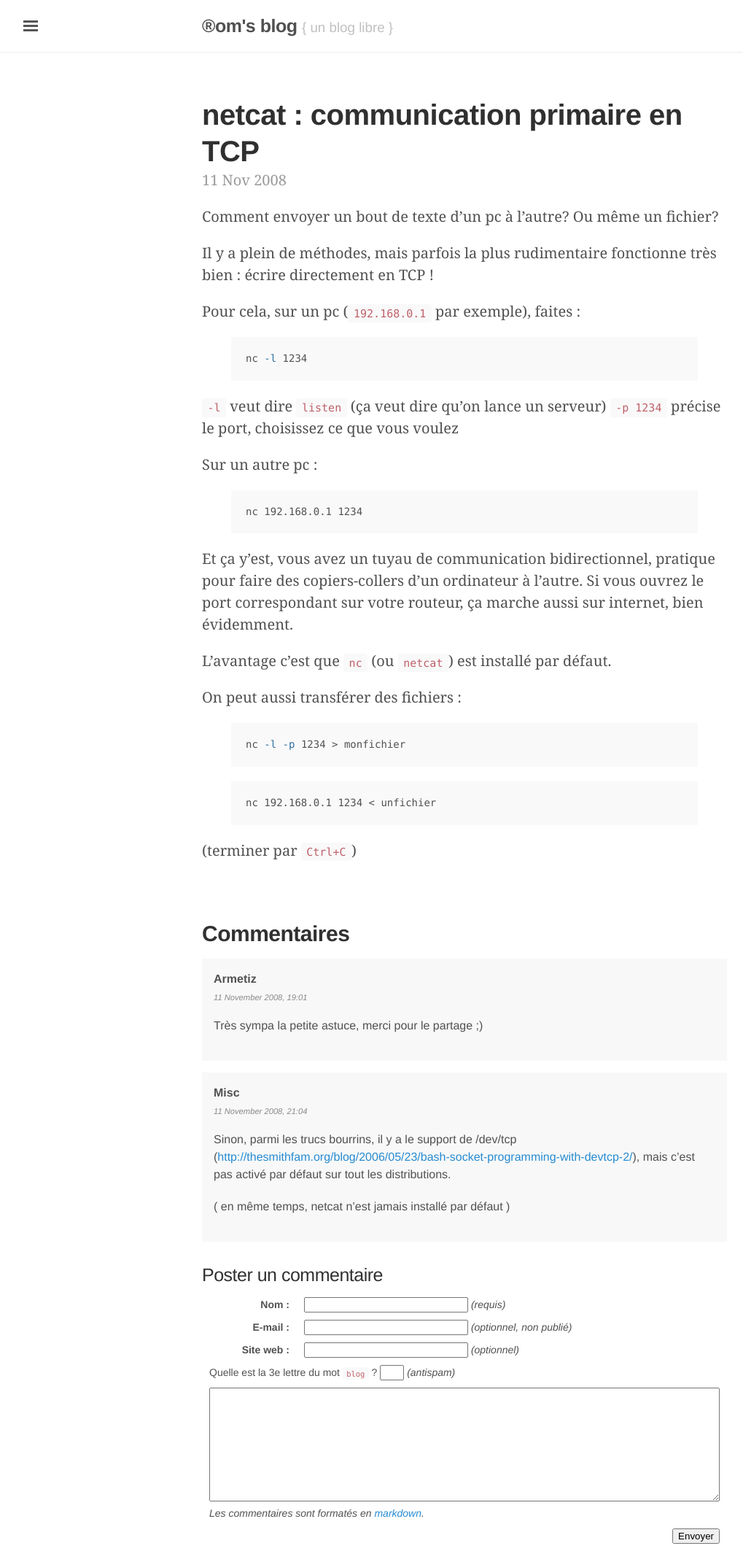
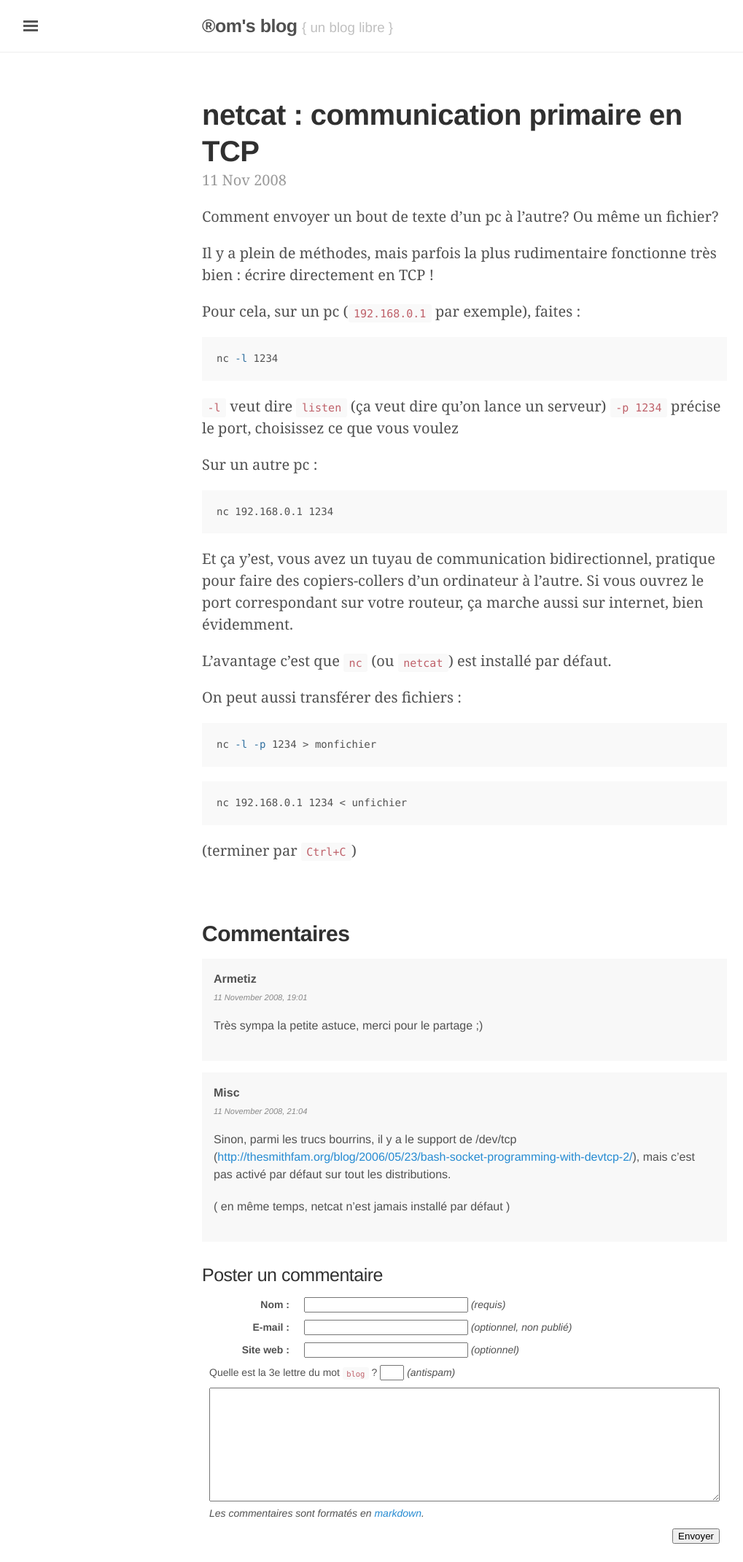
Before and after one commit to rom1v/blog.rom1v.com, a Jekyll site: the page built from _posts/2008-11-11-netcat-communication-primaire-en-tcp.md, in a window 1280 px wide. Shown: the whole page at 73% size, without its empty margins (3-1022 px from the left). Built offline with Jekyll 4.4.1, drawn with Linux system fonts in a browser that asks for light colours.

Commit message:
Fix highlighted block margins

```diff
--- a/css/rom.css
+++ b/css/rom.css
@@ -33,6 +33,10 @@ a code {
     background: none;
     border: none;
     color: #090;
+}
+
+.highlight {
+    margin: 0 0 1rem 0;
 }
 
 .pagination-item {
```
